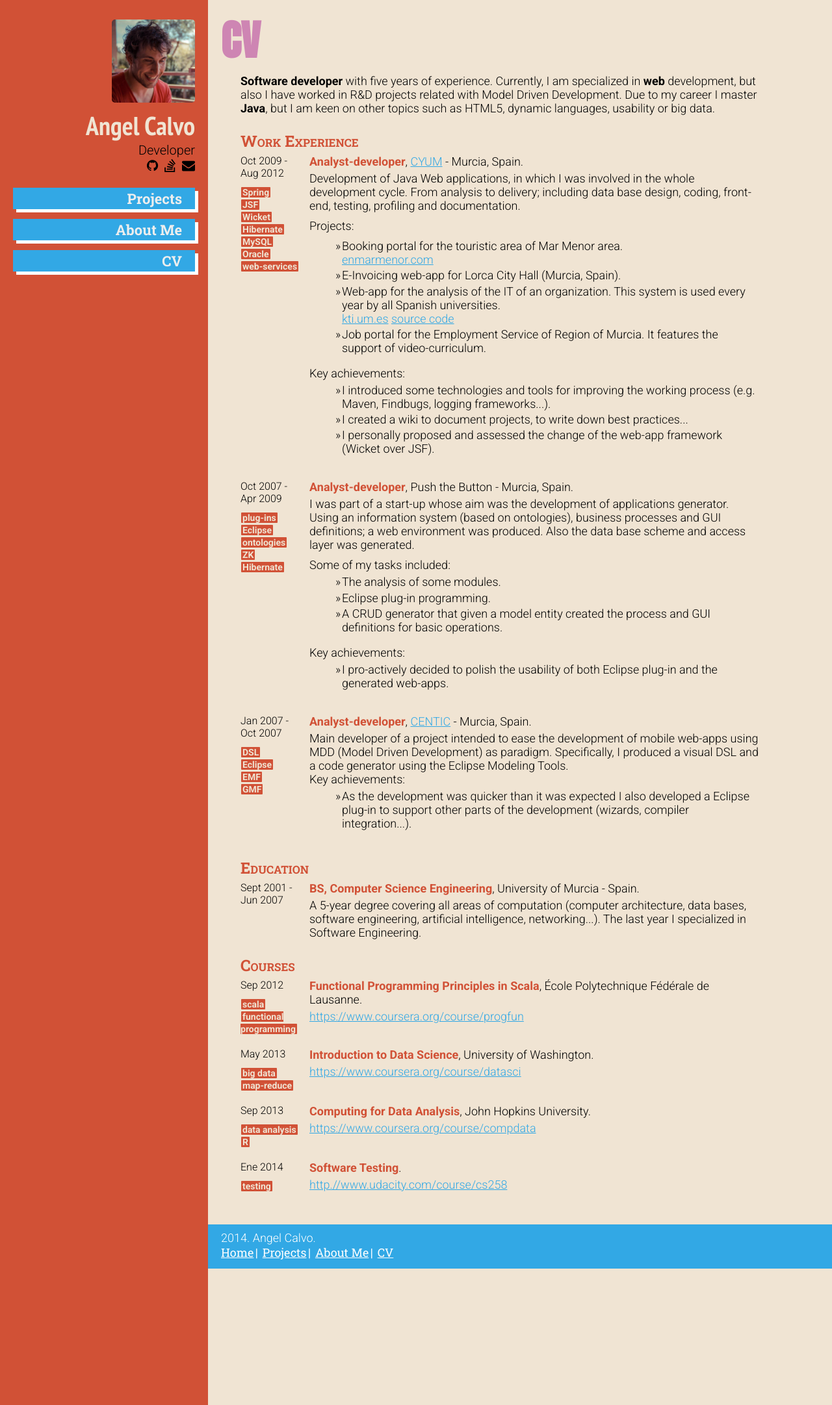
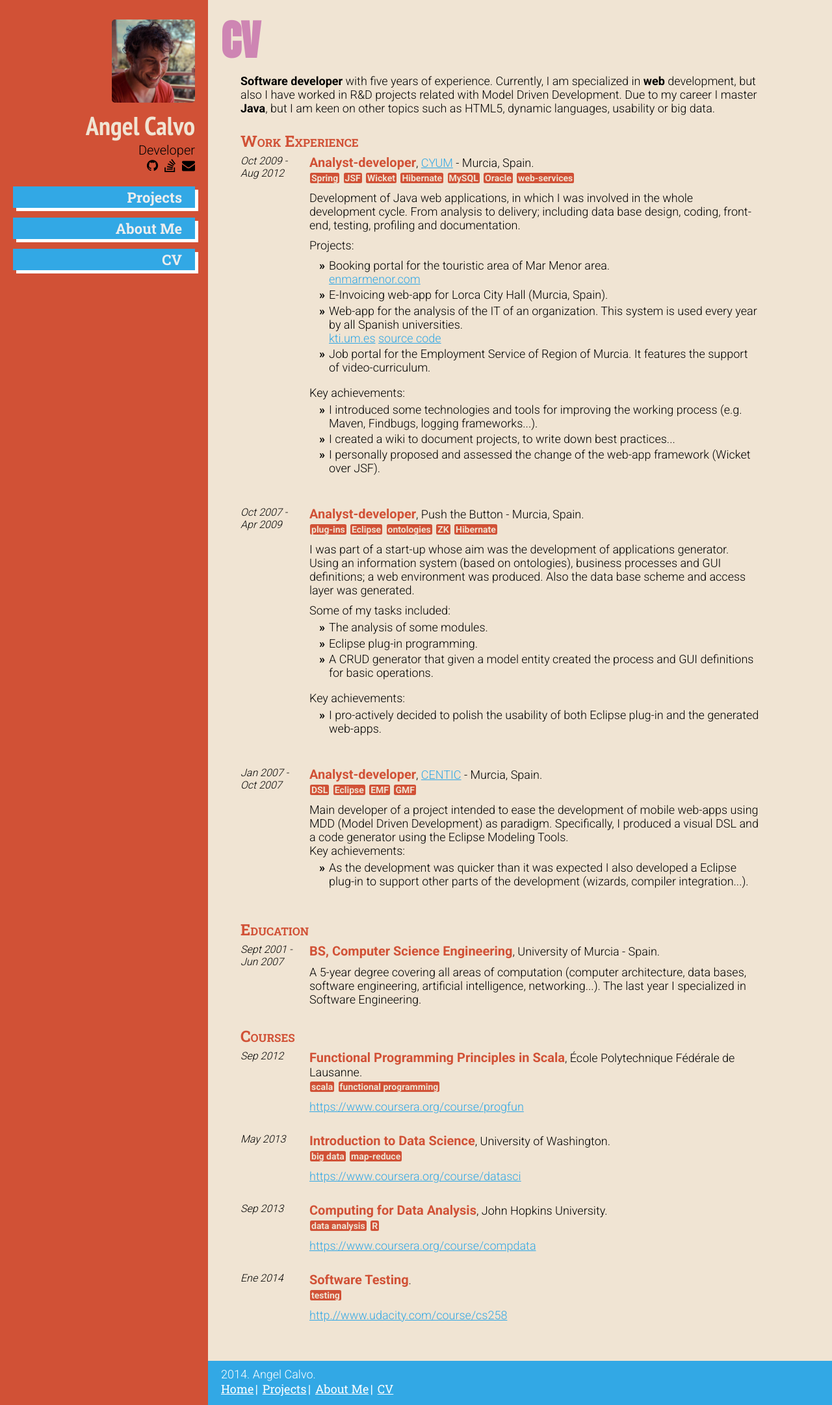
Before and after one commit to polypiel/polypiel.github.io, a Jekyll site: the page built from src/cv.html, in a window 1280 px wide. Shown: the whole page at 65% size. Built offline with Jekyll 4.4.1, drawn with Linux system fonts in a browser that asks for light colours; nearby versions of some CDN libraries.

Commit message:
Styles tuned

```diff
--- a/src/_data/cv.yml
+++ b/src/_data/cv.yml
@@ -20,7 +20,7 @@
             -  "MySQL"
             -  "Oracle"
             -  "web-services"
-          desc: "<p>Development of Java Web applications, in which I was involved in the whole development cycle. From analysis to delivery; including data base design, coding, front-end, testing, profiling and documentation.</p>"
+          desc: "<p>Development of Java web applications, in which I was involved in the whole development cycle. From analysis to delivery; including data base design, coding, front-end, testing, profiling and documentation.</p>"
           projects:
             -
               desc: "Booking portal for the touristic area of Mar Menor area."
--- a/src/_includes/projects-tmpl.html
+++ b/src/_includes/projects-tmpl.html
@@ -6,7 +6,6 @@
 			<a href="project.html?p={{id}}" data-nav>
 				<img src="images/projects/{{id}}-thumb.png" alt="{{name}} screenshot" />
 			</a>
-			<br/>
 			<div>
 				<h2 class="project-title">
 					<a href="project.html?p={{id}}" data-nav>{{name}}</a>
--- a/src/_layouts/default.html
+++ b/src/_layouts/default.html
@@ -2,6 +2,8 @@
 <html lang="en">
 	<head>
 		<meta charset="utf-8" />
+		<meta name="viewport" content="width=480"/>
+
 		<title>Angel Calvo's Website</title>
 		<!-- CSS -->
 		<link href="css/normalize.css" rel="stylesheet" />
@@ -27,7 +29,13 @@
 					</div>
 
 					<div id="title-div">
-						<h1><a href="index.html" data-nav>Angel Calvo</a></h1>
+						<h1>
+							{% if page.path == "index.html" %}
+							Angel Calvo
+							{% else %}
+							<a href="index.html" data-nav title="Home">Angel Calvo</a>
+							{% endif %}
+						</h1>
 						<span class="subtitle">Developer</span><br/>
 						<div class="social-links">
 							<a href="https://github.com/polypiel" target="_blank" title="Github profile"><i class="fa fa-github"></i></a>
@@ -35,7 +43,8 @@
 							<a href="mailto:hi@angelcalvo.com" target="_blank" title="Write me!"><i class="fa fa-envelope"></i></a>
 						</div>
 					</div>
-					<div style="clear: both;" />
+
+					<div style="clear: both;" ></div>
 
 					<nav id="main-nav"><ul class="nav">
 						<li><a href="projects.html" data-nav title="See my personal projects">Projects</a></li>
--- a/src/css/angel.css
+++ b/src/css/angel.css
@@ -41,20 +41,15 @@
     padding: 3rem 2rem; }
 
   #title-div {
-    margin: 0.5rem 0 2rem 0; }
-
-  	/*
-  .projects-grid {
-  	column-count: 3;
-  	-moz-column-count: 3;
-  	-webkit-column-count: 3;
-  }
-  	*/ }
+    margin: 0.5rem 0 2rem 0; } }
 /* One column */
 @media all and (max-width: 1024px) {
   #page-header {
     position: relative;
     text-align: left; }
+
+  #main-nav {
+    padding-top: 2rem; }
 
   .nav li {
     display: inline-block;
@@ -66,43 +61,40 @@
     margin-right: 2rem; }
 
   .header-body {
-    padding: 1rem 2rem; }
+    padding: 2rem; }
 
   #title-div {
-    margin: 0 0 2rem 0;
+    margin: 0;
     float: left; } }
 /* One column (medium) */
-@media all and (min-width: 480px) and (max-width: 1023px) {
+@media all and (min-width: 501px) and (max-width: 1024px), all and (min-device-width: 501px) and (max-device-width: 1024px) {
   #content-div {
     margin-left: 3rem; }
     #content-div .section-header {
-      margin-left: -3rem; }
-
+      margin-left: -3rem; } }
+@media all and (max-device-width: 1024px) {
+  html {
+    font-size: 100%; } }
 /*
-  .projects-grid {
-  	column-count: 2;
-  	-moz-column-count: 2;
-  	-webkit-column-count: 2;
+.t-break {
+	display: none;
 }
-  */ }
+*/
+/* One column (small) */
+/*
+@media all and (max-width: $threshold_mobile - 1),
+all and (max-device-width: $threshold_mobile - 1) {
+	#content-div {
+	  margin-left: 0;
+	  .section-header {
+			margin-left: 0;
+		}
+	}
 	.t-break {
-  display: none; }
-
-/* One column (small) */
-@media all and (max-width: 479px) {
-  #content-div {
-    margin: 0; }
-
-  .t-break {
-    display: none; }
-
-  /*
-  .projects-grid {
-  	column-count: 1;
-  	-moz-column-count: 1;
-  	-webkit-column-count: 1;
+		display: none;
 	}
-  */ }
+}
+*/
 /* GENERAL STYLES */
 html {
   font-size: 62.5%; }
@@ -143,13 +135,17 @@ p + ul {
 li {
   margin-bottom: 0.33rem; }
 
+ul {
+  padding-left: 1.5rem; }
+
 article li {
   list-style: none;
-  padding-left: 1rem; }
+  padding-left: 1.5rem; }
 article li:before {
   float: left;
-  margin-left: -1rem;
-  content: '»'; }
+  margin-left: -1.5rem;
+  content: '»';
+  font-weight: bold; }
 
 .summary {
   font-size: 2.2rem; }
@@ -208,7 +204,8 @@ article li:before {
     font-family: 'PT Sans Narrow';
     font-size: 4rem;
     margin: 0;
-    font-weight: bold; }
+    font-weight: bold;
+    color: #f0e4d3; }
     #title-div h1 a,
     #title-div h1 a:hover {
       color: #f0e4d3;
@@ -219,7 +216,8 @@ article li:before {
   list-style: none;
   padding-left: 0;
   font-family: 'Roboto Slab';
-  font-size: 2.2rem; }
+  font-size: 2.2rem;
+  margin: 0; }
   .nav li {
     background-color: #32a8e5;
     color: white;
@@ -271,56 +269,69 @@ article li:before {
 
 /* CV */
 .cv-entry {
-  margin-bottom: 2rem; }
+  margin-bottom: 3rem; }
 
 .cv-section {
   font-variant: small-caps; }
 
 .cv-date {
+  font-size: 1.6rem;
+  font-style: italic; }
+  @media screen and (min-width: 800px) {
+    .cv-date {
       float: left;
-  width: 12%;
-  font-size: 1.6rem; }
+      width: 12%; } }
 
+@media screen and (min-width: 800px) {
   .cv-right {
     float: left;
-  width: 88%; }
+    width: 88%; } }
 
+@media screen and (min-width: 800px) {
   .cv-right-inner {
-  margin-left: 1rem; }
+    margin-left: 1rem; } }
 
 .cv-entry-header {
-  margin-bottom: 0.5rem; }
+  margin-bottom: 1rem; }
 
 .cv-role {
   color: #d15136;
-  font-weight: bold; }
+  font-weight: bold;
+  font-size: 2rem; }
 
 .cv-tagbox {
-  margin-top: 1rem; }
+  margin: 0;
+  padding-left: 0; }
+  .cv-tagbox li {
+    display: inline-block; }
+  .cv-tagbox li:before {
+    content: " "; }
 
 /* PROJECTS */
 .projects-grid {
   margin: 2rem 0; }
 
 .project-entry {
-  margin: 0 0.5rem 1rem 0.5rem;
+  margin: 0 0.75rem 1.5rem 0.75rem;
   padding: 0.5rem;
-  max-width: 250px;
   background-color: white;
   border-radius: 3px;
   -moz-border-radius: 3px;
   -webkit-border-radius: 3px; }
   .project-entry img {
-    width: 100%; }
+    width: 100%;
+    max-width: 250px;
+    display: block;
+    margin: 0 auto; }
 
 /* Grid */
-@media screen and (max-width: 500px) {
+@media screen and (max-width: 500px), only screen and (max-device-width: 500px) and (orientation: portrait) {
   .projects-grid[data-columns]::before {
     content: '1 .column.size-1of1'; } }
-@media screen and (min-width: 501px) and (max-width: 750px) {
+@media screen and (min-width: 501px) and (max-width: 900px), only screen and (max-device-width: 900px) and (orientation: landscape) {
   .projects-grid[data-columns]::before {
     content: '2 .column.size-1of2'; } }
-@media screen and (min-width: 751px) {
+@media screen and (min-width: 901px) {
   .projects-grid[data-columns]::before {
     content: '3 .column.size-1of3'; } }
 /* These are the classes that are going to be applied: */
@@ -374,7 +385,12 @@ article li:before {
   padding-left: 0; }
   .project-nav ul li {
     display: inline-block;
-    margin-right: 0.5rem; }
+    padding: 0;
+    margin: 0 1rem; }
+  .project-nav ul li:first-child {
+    margin-left: 0; }
+  .project-nav ul li:last-child {
+    margin-right: 0; }
   .project-nav ul li:before {
     content: ""; }
   .project-nav ul a {
@@ -395,23 +411,25 @@ article li:before {
 .tag {
   background: #d15136;
   color: #f0e4d3;
-  border-radius: 0.1rem;
-  -webkit-border-radius: 0.1rem;
-  -moz-border-radius: 0.1rem;
+  border-radius: 0.25rem;
+  -webkit-border-radius: 0.25rem;
+  -moz-border-radius: 0.25rem;
   padding: 0 2px;
   margin: 2px 1px;
   font-weight: bold;
   font-size: 1.4rem; }
 
 /* form */
+/*
 label {
   display: block;
-  letter-spacing: 2px; }
+  letter-spacing: 2px;
+}
 
 input,
 textarea {
-  margin-bottom: 1rem; }
-
+	margin-bottom: 1rem;
+}
 input[type=text],
 input[type=email],
 textarea {
@@ -420,29 +438,31 @@ textarea {
 	border: 1px solid #dedede;
 	-moz-border-radius: 0.2rem;
   -webkit-border-radius: 0.2rem;
-  border-radius: 0.2rem; }
-
+  border-radius: 0.2rem;
+}
 input[type=text]:focus,
 input[type=email]:focus,
 textarea:focus {
-  border: 1px solid #32a8e5; }
-
+    border: 1px solid $blue;
+}
 input[type=submit] {
 	font-weight: bold;
-  background-color: #ce85b3;
+	background-color: $pink;
 	color: white;
-  border: 2px solid #ce85b3;
+	border: 2px solid $pink;
 	border-radius: 0.2rem;
 	-moz-border-radius: 0.2rem;
   -webkit-border-radius: 0.2rem;
-  padding: 0.5rem 1rem; }
-
+  padding: 0.5rem 1rem;
+}
 input[type=submit]:hover {
-  background-color: #e7a9d0; }
-
+	background-color: $pink_bright;
+}
 input[type=submit]:active {
-  background-color: #9b718b; }
-
+	background-color: $pink_dark;
+}
 .required {
-  color: #ce85b3;
-  font-weight: bold; }
+	color: $pink;
+	font-weight: bold;
+}
+*/
--- a/src/cv.html
+++ b/src/cv.html
@@ -17,19 +17,19 @@ layout: default
       <div class="cv-entry">
         <div class="cv-date">
           <div>{{entry.start}}{% if entry.end %} - {{entry.end}}{% endif %}</div>
-          {% if entry.tags %}
-          <div class="cv-tagbox">
-            {% for tag in entry.tags %}
-            <span class="tag">{{tag}}</span><br/>
-            {% endfor %}
-          </div>
-          {% endif %}
         </div>
 
         <div class="cv-right">
           <div class="cv-right-inner">
             <header class="cv-entry-header">
               <span class="cv-role">{{entry.role}}</span>{% if entry.company %}<span>, {% if entry.company.url %}<a href="{{entry.company.url}}" target="_blank">{{entry.company.name}}</a>{% else %}{{entry.company.name}}{% endif %}{% if entry.company.location %} - {{entry.company.location}}{% endif %}</span>{% endif %}.
+            {% if entry.tags %}
+            <ul class="cv-tagbox">
+              {% for tag in entry.tags %}
+              <li class="tag">{{tag}}</li>
+              {% endfor %}
+            </ul>
+            {% endif %}
             </header>
 
             {{entry.desc}}
```
Also changed, not shown: src/css/angel.scss (+81 -49 lines), src/images/profile.jpg. Lines whose indentation alone changed are shown as unchanged.
